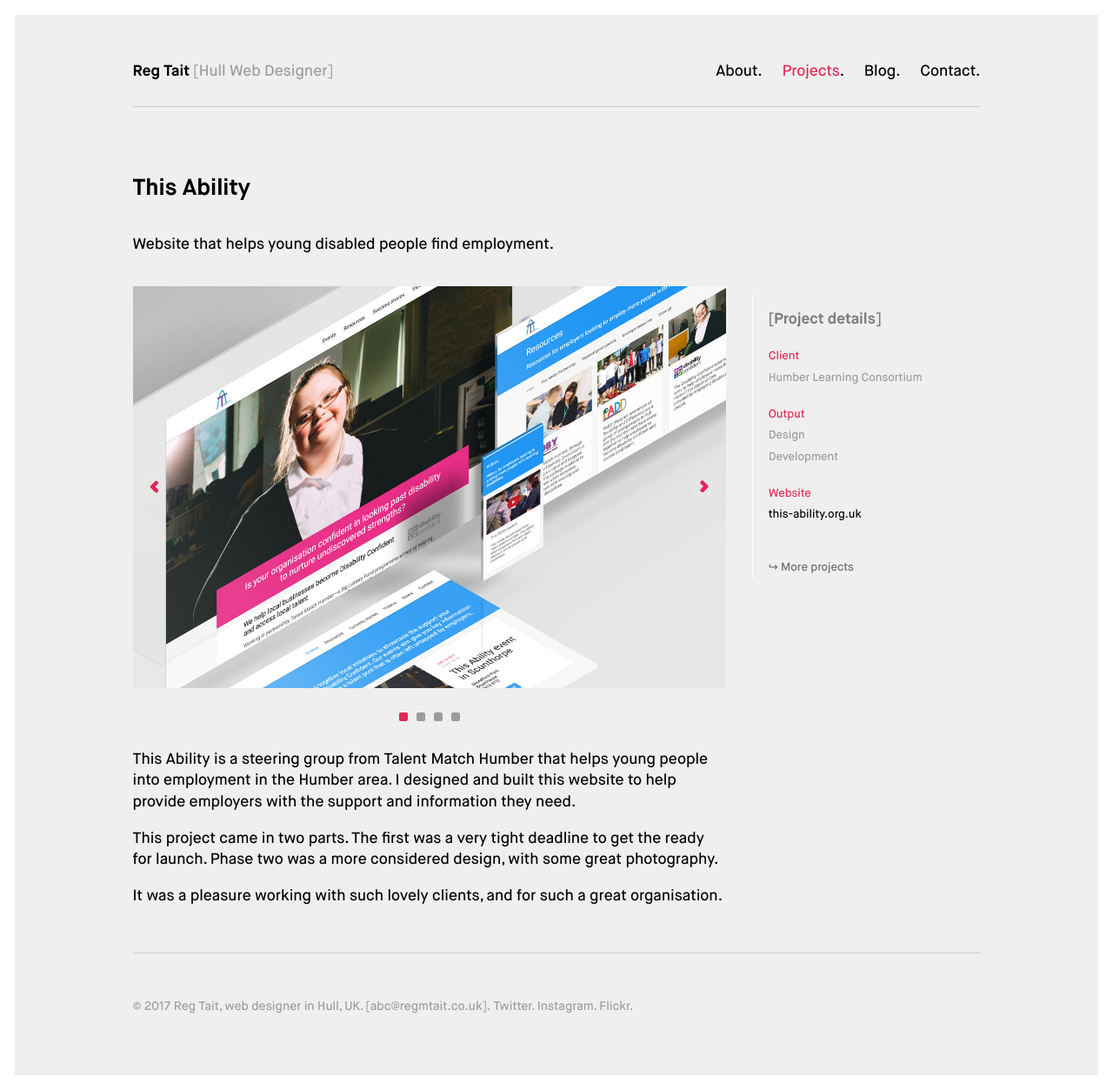
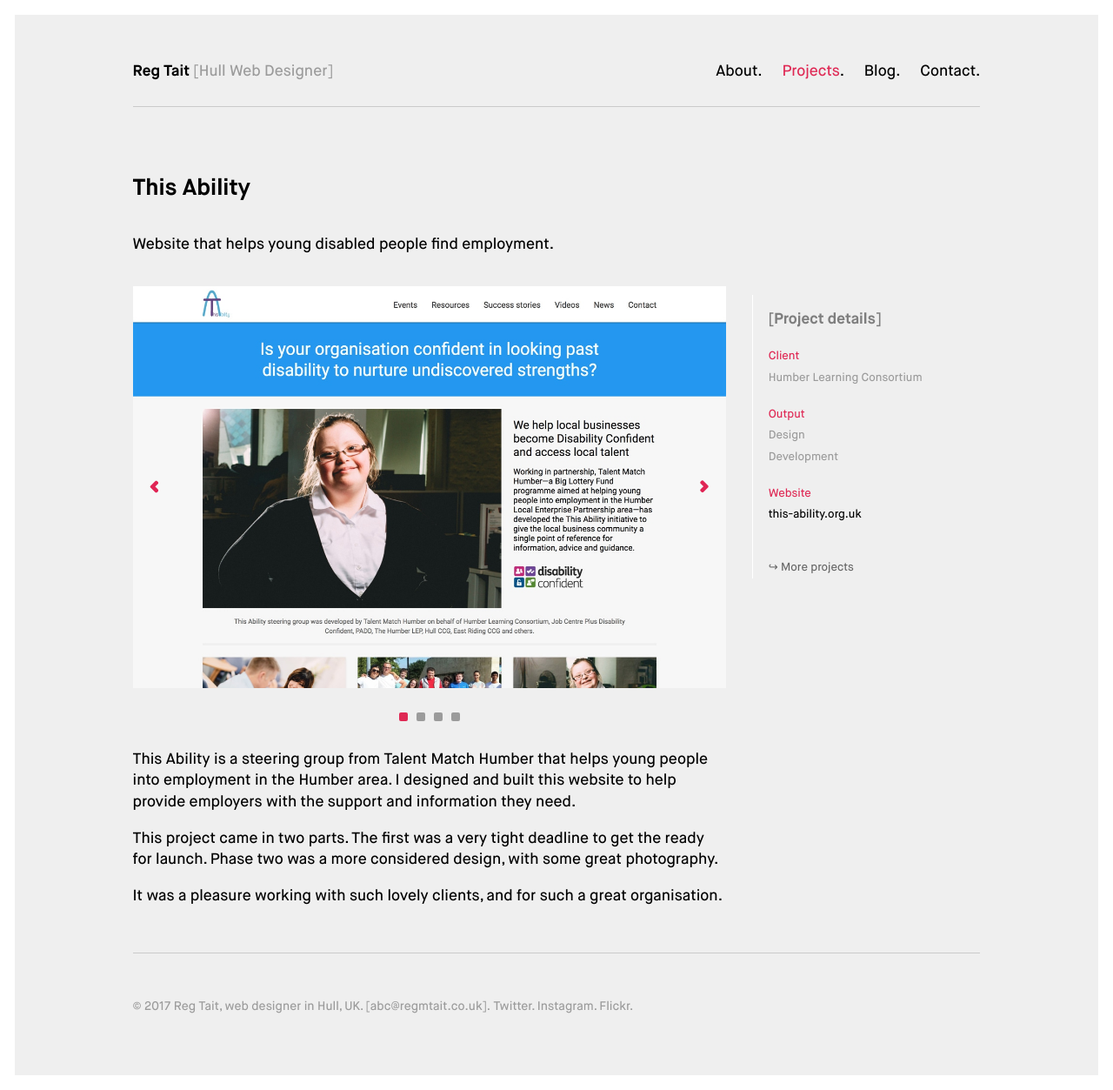
Before and after one commit to regmtait/regmtait.co.uk, a Jekyll site: the page built from _projects/this-ability.md, in a window 1280 px wide. Shown: the whole page at 87% size. Built offline with Jekyll 4.4.1, drawn with Linux system fonts in a browser that asks for light colours.

Commit message:
Different image

```diff
--- a/_projects/this-ability.md
+++ b/_projects/this-ability.md
@@ -11,7 +11,7 @@ keywords: reponsive design, web developer, illustrator, marketing agency, Hull
 excerpt: Website that helps young disabled people find employment
 
 client: Humber Learning Consortium
-coverimage: ta-group.jpg
+coverimage: ta-home-banner.jpg
 website: this-ability.org.uk
 project-url: http://this-ability.org.uk/
 
@@ -20,7 +20,7 @@ tasks:
 - Development
 
 projectimages:
-- image-file: ta-group.jpg
+- image-file: ta-home-banner.jpg
   image-alt: Super-fast responsive web design in Hull
 - image-file: ta-success.jpg
   image-alt: This Abiity website
```
Also changed, not shown: images/projects/ta-home-banner.jpg (added).
